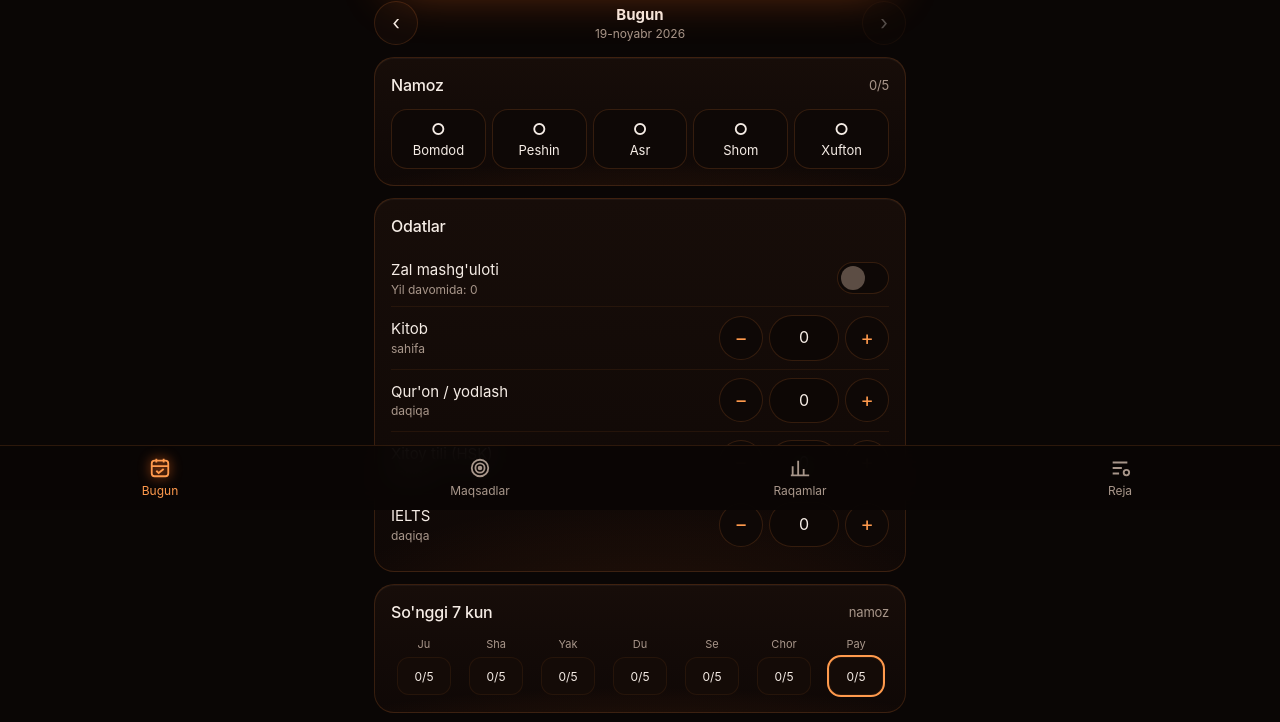
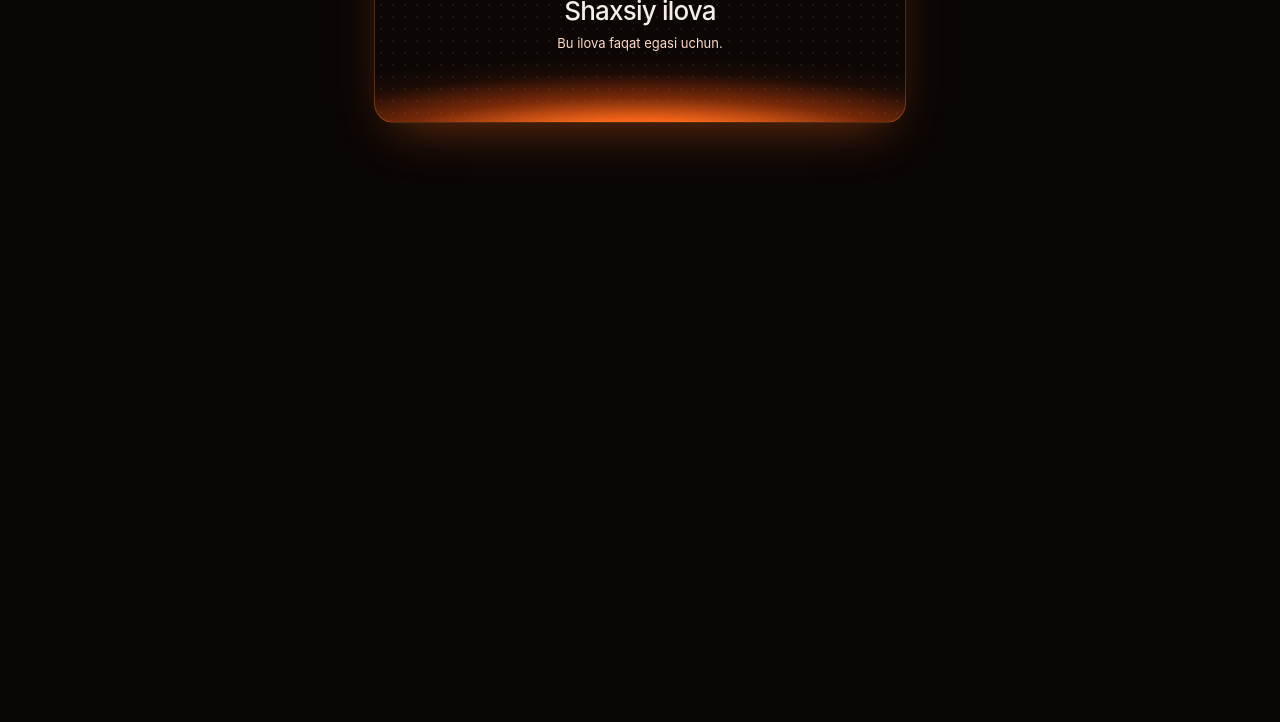
Before and after one commit to urazovvlv/goals-2027, a plain HTML site: page index.html in a window 1280 px wide. Shown: the part 290-1012 px from the top of the page. After the commit the page ends 800 px from the top, so only its background shows below. Drawn offline with Linux system fonts and the light colour scheme.

Commit message:
Owner-only lock: other Telegram users and plain browsers see a locked screen (v1.2.0)
Co-Authored-By: Claude Opus 5.5 <noreply@anthropic.com>
Claude-Session: https://claude.ai/code/session_01Je5tjJL7fA25REdyRBjTAT

```diff
--- a/index.html
+++ b/index.html
@@ -114,7 +114,8 @@ svg text{fill:var(--mut);font-size:10px}
 
 <script>
 'use strict';
-const BUILD = '1.1.0';
+const BUILD = '1.2.0';
+const OWNER_ID = 5020539876; // faqat shu Telegram foydalanuvchisi kira oladi
 const YEAR = 2027;
 const tg = window.Telegram && window.Telegram.WebApp;
 const inTG = !!(tg && tg.initData);
@@ -680,6 +681,14 @@ async function boot(){
     try{ if(can('6.1')) tg.BackButton.onClick(onBack); }catch(e){}
     try{ if(can('7.0')){ tg.SettingsButton.show(); tg.SettingsButton.onClick(()=>{ if(!UI.layers.length) settingsSheet(); }); } }catch(e){}
   }
+  const me = inTG && tg.initDataUnsafe && tg.initDataUnsafe.user ? Number(tg.initDataUnsafe.user.id) : 0;
+  if(me !== OWNER_ID){
+    $('#tabs').style.display='none';
+    document.body.style.paddingBottom='0';
+    $('#app').innerHTML=`<div class="card hero" style="margin-top:22vh;text-align:center;padding:28px 20px 70px"><div style="font-size:40px">🔒</div><div class="big" style="font-size:26px;margin-top:8px">Shaxsiy ilova</div><div class="sm" style="color:#ffd9c2;margin-top:8px">Bu ilova faqat egasi uchun.</div></div>`;
+    try{ if(inTG){ tg.BackButton.hide(); tg.SettingsButton.hide(); tg.ready(); } }catch(e){}
+    return;
+  }
   $('#app').innerHTML='<div class="empty" style="padding-top:40vh">Yuklanmoqda…</div>';
   await Store.loadAll();
   if(!Store.docs.core){ core(); Store.save('core'); }
--- a/version.json
+++ b/version.json
@@ -1 +1 @@
-{"build":"1.1.0"}
+{"build":"1.2.0"}
```
